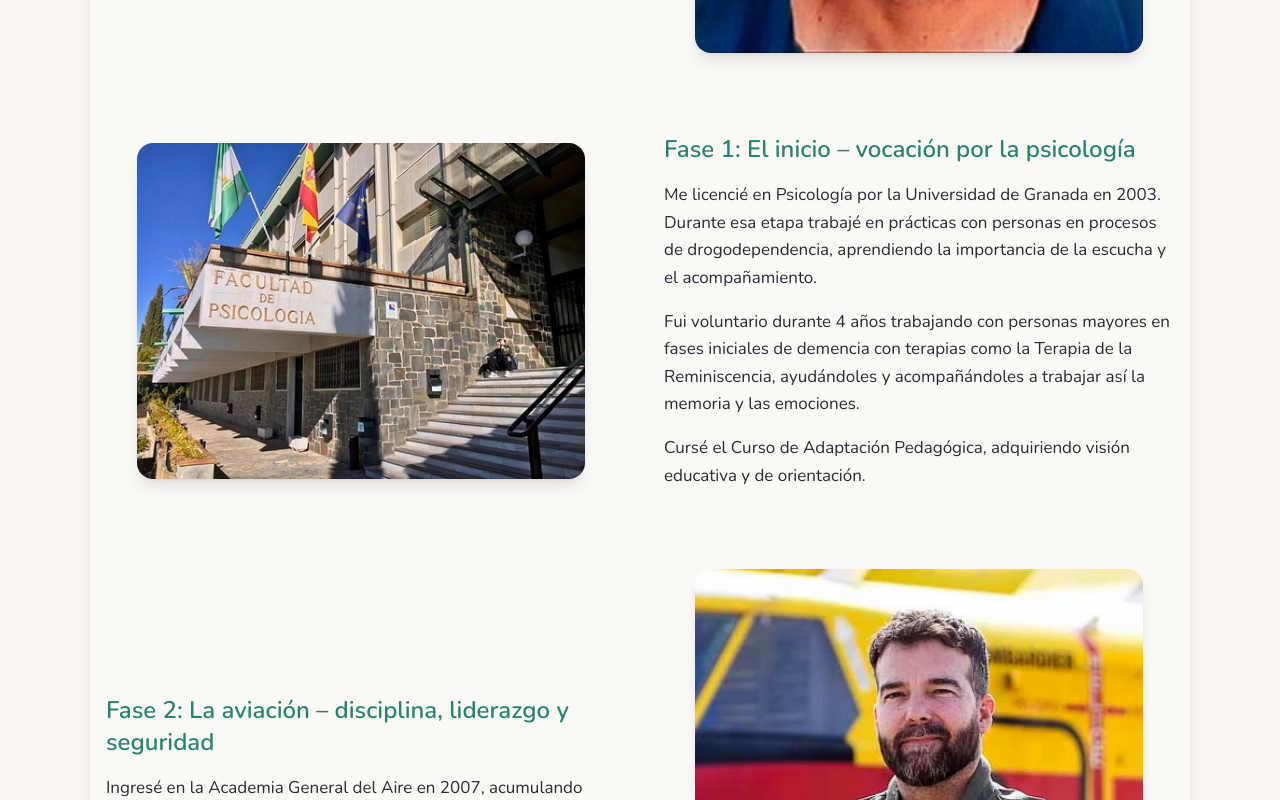
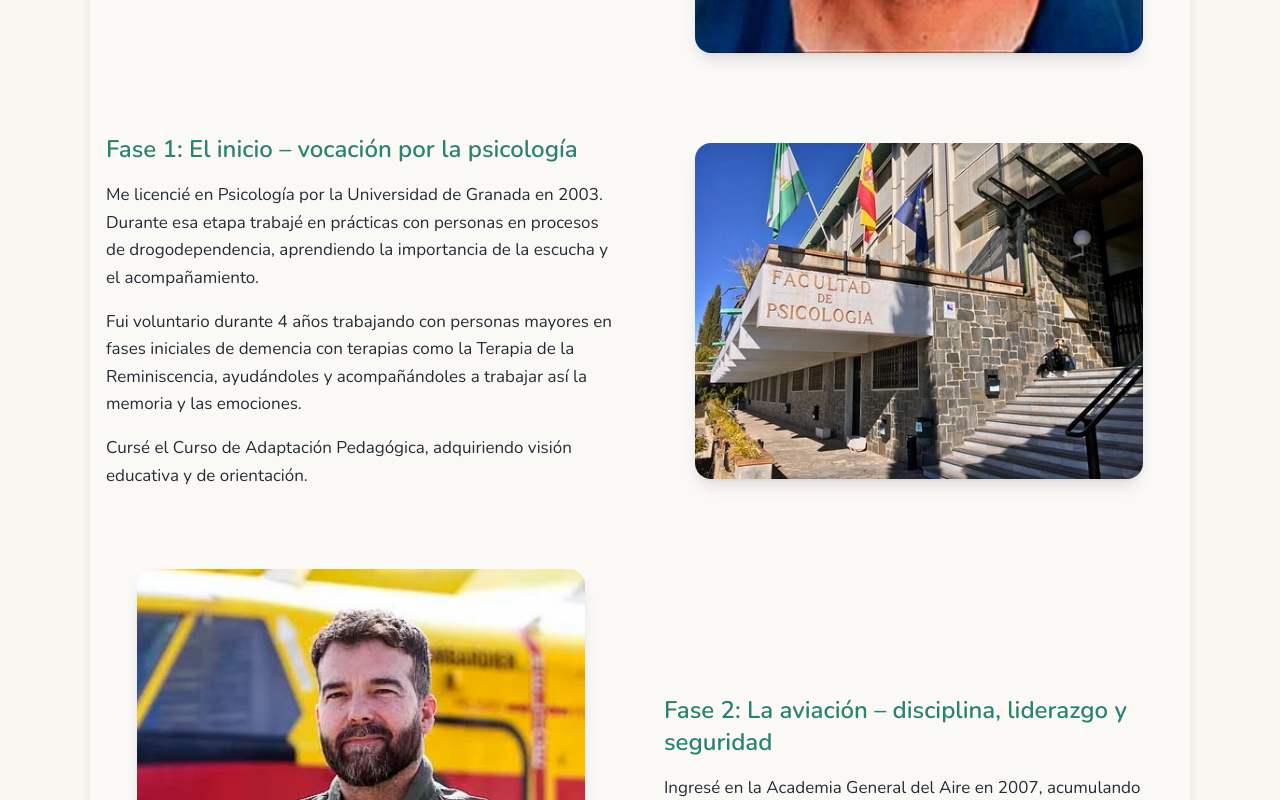
Before and after one commit to psicopiloto/psicopilotopage1, a Next.js app: page /sobre-mi in a window 1280 px wide. Shown: the part 1160-1960 px from the top of the page. Built offline with nearby package versions, Linux system fonts and the light colour scheme.

Commit message:
Update sobre-mi.js

```diff
--- a/pages/sobre-mi.js
+++ b/pages/sobre-mi.js
@@ -7,6 +7,7 @@ import PageHeader from "../components/PageHeader";
 import AnimatedCTA from "../components/AnimatedCTA";
 import BackgroundLogo from "../components/BackgroundLogo";
 import Image from "next/image";
+import clsx from 'clsx'; // Importar clsx para gestionar las clases condicionales
 
 export default function SobreMi() {
   const fasesTrayectoria = [
@@ -80,6 +81,8 @@ export default function SobreMi() {
 
       <main className="flex-grow py-16 relative z-10">
         <div className="container mx-auto px-6 max-w-5xl leading-relaxed bg-white/40 p-8 rounded-2xl shadow-lg">
+
+          {/* INTRODUCCIÓN - ORDEN FIJO */}
           <section className="mb-20 grid md:grid-cols-2 gap-12 items-center">
             <div>
               <h2 className="text-xl font-semibold mb-4 text-psicopiloto-blue-600">Mi historia: De la cabina al consultorio</h2>
@@ -101,22 +104,19 @@ export default function SobreMi() {
             </div>
           </section>
 
+          {/* BUCLE DE LA TRAYECTORIA (SOLUCIÓN ORDEN MÓVIL/DESKTOP) */}
           {fasesTrayectoria.map((fase, i) => (
             <section
               key={i}
-              className="mb-20 grid md:grid-cols-2 gap-12 items-center"
+              className="mb-20 grid grid-cols-1 md:grid-cols-2 gap-12 items-center"
               aria-labelledby={`fase-title-${i}`}
             >
-              <div className={i % 2 === 0 ? "md:order-1" : "md:order-2"}>
-                <Image
-                  src={fase.img}
-                  alt={fase.alt}
-                  width={400}
-                  height={300}
-                  className="rounded-2xl shadow-lg w-full h-auto object-cover max-w-md mx-auto transition-transform duration-300 hover:scale-105 hover:shadow-2xl"
-                />
-              </div>
-              <div className={i % 2 === 0 ? "md:order-2" : "md:order-1"}>
+              {/* === CAJA DEL TEXTO === */}
+              <div
+                // ⬇️ MÓVIL: order-1 (Texto va arriba)
+                // ⬇️ DESKTOP: Alterna order-1 o order-2 para que el texto alterne IZQ/DER.
+                className={i % 2 === 0 ? "order-1 md:order-1" : "order-1 md:order-2"}
+              >
                 <h3 id={`fase-title-${i}`} className="text-2xl font-semibold mb-4 text-psicopiloto-green-600">
                   {fase.title}
                 </h3>
@@ -135,9 +135,25 @@ export default function SobreMi() {
                   </ul>
                 )}
               </div>
+
+              {/* === CAJA DE LA IMAGEN === */}
+              <div
+                // ⬇️ MÓVIL: order-2 (Imagen va abajo, después del texto)
+                // ⬇️ DESKTOP: Alterna order-2 o order-1 para que la imagen alterne DER/IZQ.
+                className={i % 2 === 0 ? "order-2 md:order-2" : "order-2 md:order-1"}
+              >
+                <Image
+                  src={fase.img}
+                  alt={fase.alt}
+                  width={400}
+                  height={300}
+                  className="rounded-2xl shadow-lg w-full h-auto object-cover max-w-md mx-auto transition-transform duration-300 hover:scale-105 hover:shadow-2xl"
+                />
+              </div>
             </section>
           ))}
 
+          {/* SECCIÓN FINAL */}
           <section className="mb-20" aria-labelledby="hoy-psicopiloto-title">
             <h2 id="hoy-psicopiloto-title" className="text-2xl font-semibold mb-4 text-psicopiloto-blue-600">
               Hoy: El Enfoque Psicopiloto
@@ -149,6 +165,7 @@ export default function SobreMi() {
             <p className="mt-4">Porque todos merecemos <strong>volar con seguridad</strong>, también en nuestro propio camino personal.</p>
           </section>
 
+          {/* CTA */}
           <div className="mt-12 text-center">
             <AnimatedCTA href="/contacto" text="Reserva tu primera consulta" color="green" />
           </div>
```
